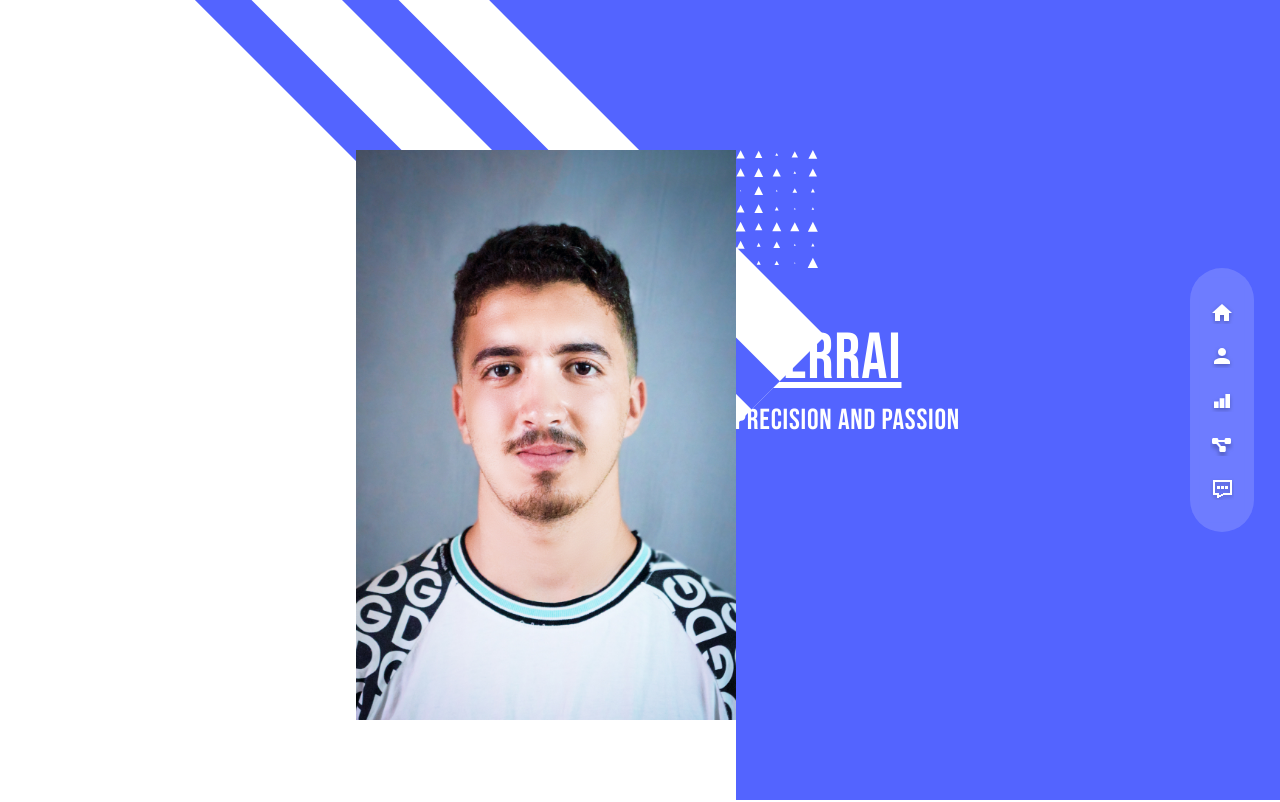
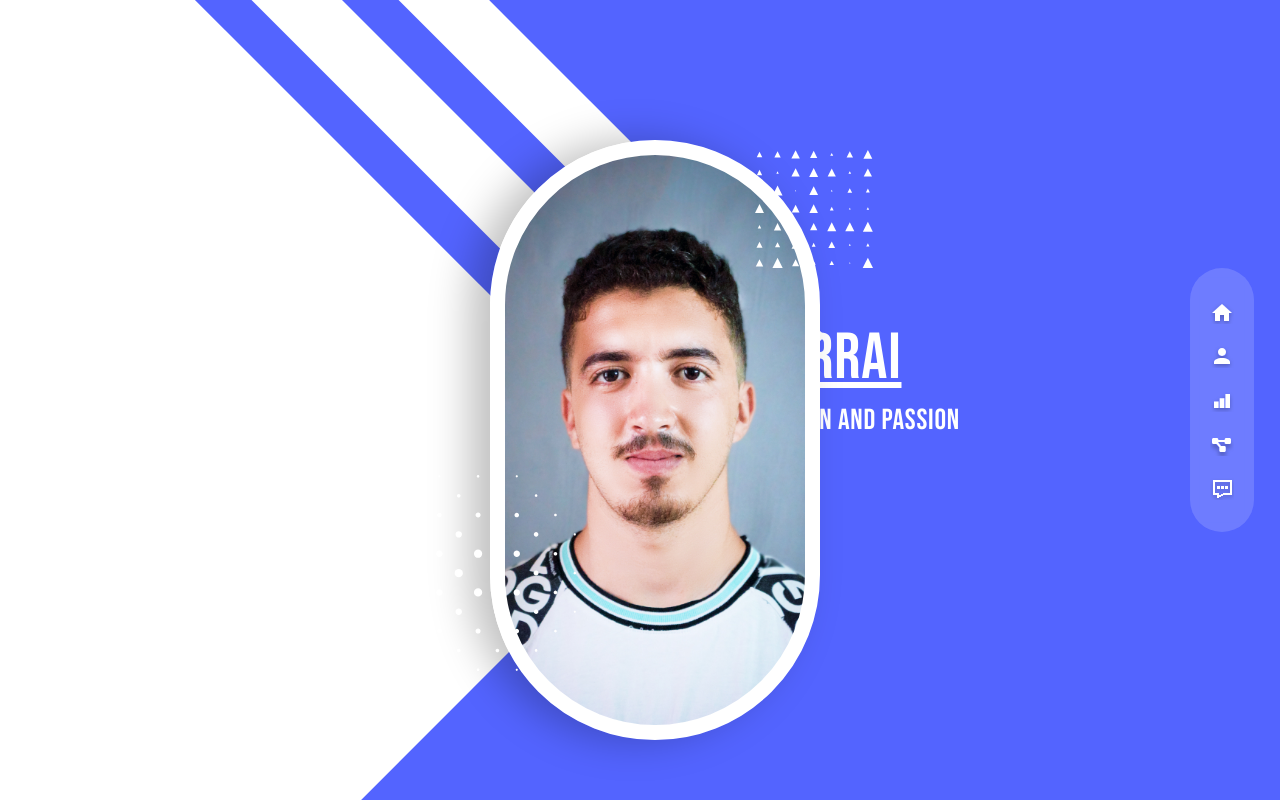
Before and after one commit to yassinkr/my_portfolio, a React (Vite) app: page / in a window 1280 px wide. Shown: the top 802 px of the page. Built offline with nearby package versions, Linux system fonts and the light colour scheme.

Commit message:
first commit

```diff
--- a/src/Componentes/landing_catch.jsx
+++ b/src/Componentes/landing_catch.jsx
@@ -6,22 +6,34 @@ import sparcle1 from './svg/sparcle_1.svg'
 import sparcle2 from './svg/sparcle_2.svg'
 import My_pic from './svg/pic.jpg'
 const LandingCatch = () => {
+  const containerStyle = {
+    position: 'absolute',
+    left: '490px',
+    top: '140px',
+    zIndex: 10,
+    width: '330px',
+    height: '600px',
+    backgroundColor: 'rgba(0, 0, 0, 0.4)',  // Adjust as needed
+    borderRadius: '170px',
+    border: '15px solid white',
+    backgroundImage: `url(${My_pic})`,
+    backgroundPosition: 'center',
+    backgroundSize: 'cover',  // Adjust as needed
+    boxShadow: '-20px 0px 40px rgba(0, 0, 0, 0.25)',
+  };
+
   return (
 
     <div className='bg-blue-500 flex justify-end font-bebas items-center text-center text-white h-screen w-full relative overflow-hidden'>
-      <div className='absolute left-[356px] top-[150px] z-10 w-[380px] h-[827px] bg-white'>
-        <div>
-        <img className='object-fill' src={My_pic}  />
-        </div>
-      </div>
-      <div className=' bg-white absolute left-[-45rem] top-[-19rem] h-[80rem] rotate-45 aspect-square flex flex-col gap-16  py-16 z-0'>
+      <div style={containerStyle}></div>
+        <div className=' bg-white absolute left-[-45rem] top-[-19rem] h-[80rem] rotate-45 aspect-square flex flex-col gap-16  py-16 z-0'>
         <div className='bg-blue-500 w-full h-10'></div>
         <div className='bg-blue-500 w-full h-10'></div>
       </div>
-      <div className='absolute  w-[130px] h-[130px] top-[150px] left-[700px]'>
+      <div className='absolute  w-[180px] h-[180px] top-[150px] left-[755px] z-10'>
      <img src={sparcle1} alt="sparcle1" />
       </div>
-      <div className='absolute  w-[197px] h-[197px] bottom-24 left-[380px]'>
+      <div className='absolute  w-[197px] h-[197px] bottom-32 left-[380px] z-10 '>
      <img src={sparcle2} alt="sparcle2" />
       </div>
 
```
Also changed, not shown: src/Componentes/svg/sparcle_1.svg.
